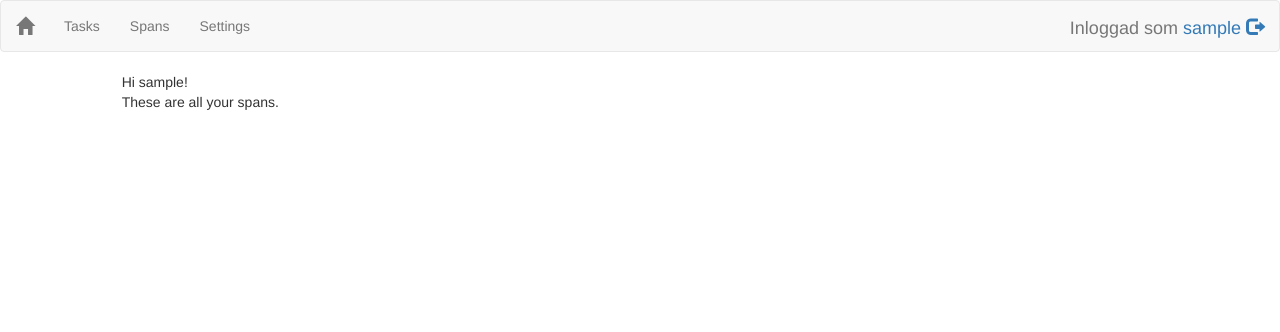
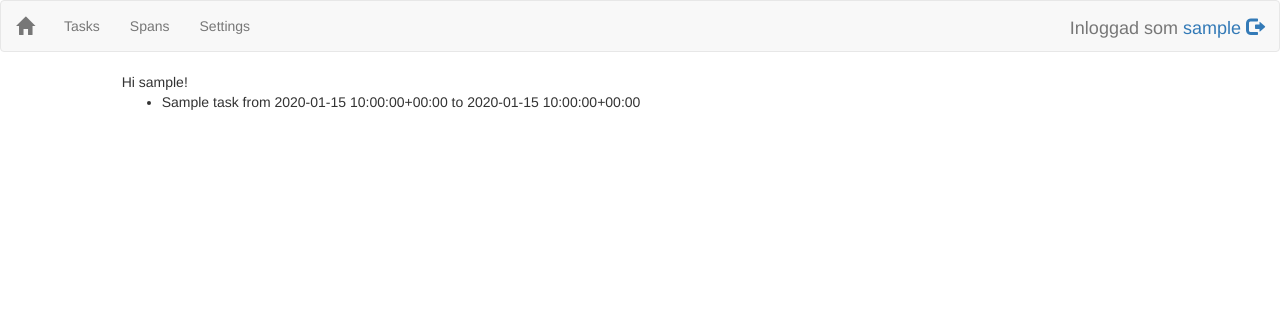
Before and after one commit to chfr/timetracker, a Django app: page /spans/ in a window 1280 px wide. Shown: the top 332 px of the page. Run offline with Django 3.2, Linux system fonts and the light colour scheme; a user stored in the database is signed in; tables that the repository leaves empty hold one stand-in row (values such as "Sample post"); some libraries are stand-ins or nearby versions.

Commit message:
Added listing of tasks and spans, as well as the start/end views

```diff
--- a/timetracker/models.py
+++ b/timetracker/models.py
@@ -3,6 +3,8 @@ from django.contrib.auth.models import User
 from django.utils import timezone
 
 from colorful.fields import RGBColorField
+from autoslug import AutoSlugField
+
 
 class UserData(models.Model):
     user = models.OneToOneField(User, on_delete=models.CASCADE)
@@ -14,10 +16,11 @@ class UserData(models.Model):
     def __str__(self):
         return "UserData for {}: token={}".format(self.user, self.token)
 
+
 class Task(models.Model):
     user = models.ForeignKey(User, on_delete=models.CASCADE)
     name = models.CharField(max_length=20, null=False, blank=False)
-    slug = models.SlugField(max_length=20, null=False, blank=False)
+    slug = AutoSlugField(populate_from="name", null=False, blank=False)
     subtraction = models.IntegerField(blank=False, null=False, default=0)
     count_multiple = models.BooleanField(blank=False, null=False, default=False)
     allow_day_crossing = models.BooleanField(blank=False, null=False, default=False)
@@ -25,14 +28,14 @@ class Task(models.Model):
     comment = models.CharField(max_length=100, blank=True, null=True)
 
     def __str__(self):
-        return "{} ({})".format(self.name, self.comment)
+        return "{} ({}, {})".format(self.name, self.comment, self.slug)
+
 
 class Span(models.Model):
-    user = models.ForeignKey(User, on_delete=models.CASCADE)
     task = models.ForeignKey(Task, blank=False, null=False)
     comment = models.CharField(max_length=100, blank=True, null=True)
     start = models.DateTimeField(blank=False, null=False, default=timezone.now)
-    end = models.DateTimeField(blank=False, null=False, default=timezone.now)
+    end = models.DateTimeField(null=True)
 
     def __str__(self):
         return "{} from {} to {}".format(self.task.name, self.start, self.end)
--- a/timetracker/templates/timetracker/spans.html
+++ b/timetracker/templates/timetracker/spans.html
@@ -11,7 +11,13 @@
     <section id="content">
         <div class="col-md-10 col-md-offset-1">
             Hi {{ request.user.username }}!<br>
-            These are all your spans.
+            <ul>
+                {% for span in spans %}
+                    <li>{{ span }}</li>
+                {% empty %}
+                    <li>No spans</li>
+                {% endfor %}
+            </ul>
         </div>
     </section>
     <aside>
--- a/timetracker/urls.py
+++ b/timetracker/urls.py
@@ -22,4 +22,7 @@ urlpatterns = [
     url(r'^spans/?$', views.spans, name='spans'),
     url(r'^span/(?P<span_id>\d+)/?$', views.span, name='span'),
     url(r'^settings/?$', views.settings, name='settings'),
+
+    url(r'^start/(?P<token>\S+)/(?P<slug>\S+)?$', views.start, name='start'),
+    url(r'^end/(?P<token>\S+)/(?P<slug>\S+)?$', views.end, name='end'),
 ]
--- a/timetracker/views.py
+++ b/timetracker/views.py
@@ -1,6 +1,10 @@
 from django.contrib.auth.decorators import login_required
-from django.shortcuts import render
-from django.http import HttpResponse
+from django.contrib.auth.models import User
+from django.shortcuts import render, get_object_or_404
+from django.http import HttpResponse, HttpResponseBadRequest
+from django.utils import timezone
+
+from .models import UserData, Span, Task
 
 
 @login_required
@@ -11,7 +15,9 @@ def index(request):
 
 @login_required
 def tasks(request):
-    context = {}
+    tasks = Task.objects.filter(user=request.user)
+
+    context = {"tasks": tasks}
     return render(request, "timetracker/tasks.html", context)
 
 
@@ -23,7 +29,10 @@ def task(request, slug):
 
 @login_required
 def spans(request):
-    context = {}
+    tasks = Task.objects.filter(user=request.user)
+    spans = Span.objects.filter(task__in=tasks)
+
+    context = {"spans": spans}
     return render(request, "timetracker/spans.html", context)
 
 
@@ -37,3 +46,27 @@ def span(request, span_id):
 def settings(request):
     context = {}
     return render(request, "timetracker/settings.html", context)
+
+
+def start(request, token, slug):
+    user = get_object_or_404(User, userdata__token=token)
+    task = get_object_or_404(Task, user=user, slug=slug)
+
+    if Span.objects.filter(task=task, end=None):
+        return HttpResponseBadRequest("duplicate task start")
+
+    span = Span(task=task)  # automatically sets start timestamp to now()
+    span.save()
+
+    return HttpResponse("OK")
+
+
+def end(request, token, slug):
+    user = get_object_or_404(User, userdata__token=token)
+    task = get_object_or_404(Task, user=user, slug=slug)
+    span = get_object_or_404(Span, task=task, end=None)
+
+    span.end = timezone.now()
+    span.save()
+
+    return HttpResponse("OK")
```
Also changed, not shown: timetracker/templates/timetracker/tasks.html (+7 -1 lines).
